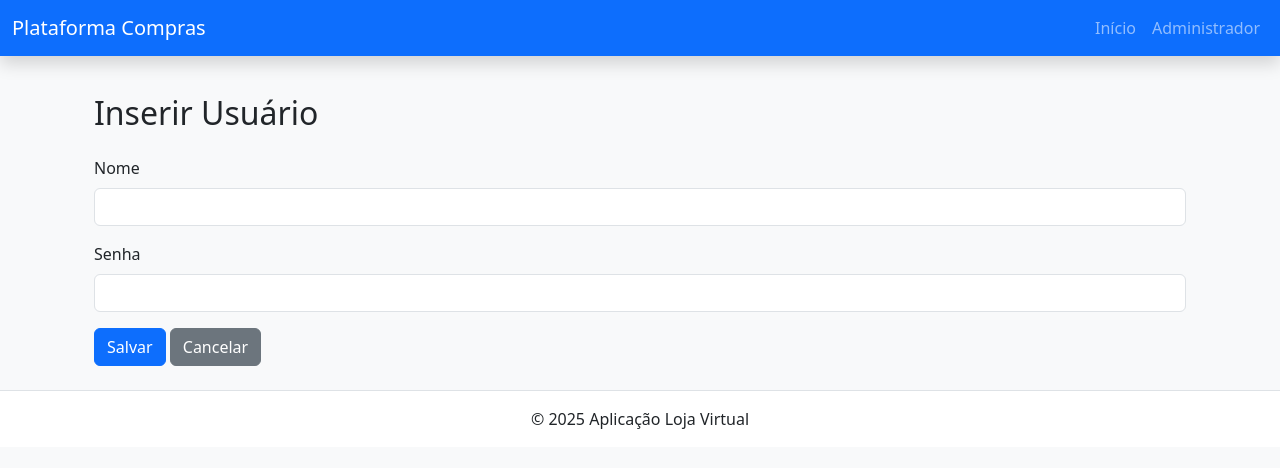
After one commit to ThaisTMartins/SuaPrimeiraPagina-Teixeira, a Django app: page /criar_usuario in a window 1280 px wide. The commit adds this page. Shown: the top 468 px of the page. Run offline with Django 5.2, Linux system fonts and the light colour scheme; a user stored in the database is signed in; some libraries are stand-ins or nearby versions.

Commit message:
Template de criação de usuário e restrição de cadastro por super admin em produto e usuário

```diff
--- a/App/admin.py
+++ b/App/admin.py
@@ -1,6 +1,5 @@
 from django.contrib import admin
-from .models import Usuario, Cliente, Produto
+from .models import Usuario, Produto
 
 admin.site.register(Usuario)
-admin.site.register(Cliente)
 admin.site.register(Produto)
--- a/App/forms.py
+++ b/App/forms.py
@@ -1,5 +1,5 @@
 from django import forms
-from .models import Cliente, Interesse, Produto
+from .models import Cliente, Interesse, Produto, Usuario
 
 class ClienteForm(forms.ModelForm):
     class Meta:
@@ -23,3 +23,8 @@ class PesquisaProdutoForm(forms.Form):
         required=False,
         widget=forms.TextInput(attrs={'class': 'form-control', 'placeholder': 'Digite o nome do produto'})
     )
+
+class UsuarioForm(forms.ModelForm):
+    class Meta:
+        model = Usuario
+        fields = ['nome', 'senha']
--- a/App/templates/App/criar_cliente.html
+++ b/App/templates/App/criar_cliente.html
@@ -1,4 +1,5 @@
 {% extends 'base.html' %}
+
 {% load widget_tweaks %}
 
 {% block title %}Dados Cliente{% endblock %}
--- /dev/null
+++ b/App/templates/App/criar_usuario.html
@@ -0,0 +1,26 @@
+{% extends 'base.html' %}
+
+{% load widget_tweaks %}
+
+{% block title %}Dados Usuário{% endblock %}
+
+{% block content %}
+<div class="container mt-4">
+    <h2 class="mb-4">Inserir Usuário</h2>
+    <form method="POST" class="needs-validation" novalidate>
+        {% csrf_token %}
+        <div class="mb-3">
+            <label for="{{ form.nome.id_for_label }}" class="form-label">Nome</label>
+            {{ form.nome|add_class:"form-control" }}
+        </div>
+
+        <div class="mb-3">
+            <label for="{{ form.senha.id_for_label }}" class="form-label">Senha</label>
+            {{ form.senha|add_class:"form-control" }}
+        </div>
+
+        <button type="submit" class="btn btn-primary">Salvar</button>
+        <a href="{% url 'lista_usuarios' %}" class="btn btn-secondary">Cancelar</a>
+    </form>
+</div>
+{% endblock %}
--- a/App/templates/App/lista_produtos_disponiveis.html
+++ b/App/templates/App/lista_produtos_disponiveis.html
@@ -27,7 +27,9 @@
     {% endif %}
 
     <div class="d-flex gap-2">
-        <a href="{% url 'criar_produto' %}" class="btn btn-success">Inserir Produto</a>
+        {% if request.user.is_authenticated and request.user.is_superuser %}
+            <a href="{% url 'criar_produto' %}" class="btn btn-success">Inserir Produto</a>
+        {% endif %}
         <a href="{% url 'home' %}" class="btn btn-primary">Voltar</a>
     </div>
 </div>
--- a/App/templates/App/lista_usuario.html
+++ b/App/templates/App/lista_usuario.html
@@ -19,6 +19,9 @@
         <p class="alert alert-warning">Nenhum usuário encontrado.</p>
     {% endif %}
     <div class="d-flex gap-2">
+        {% if request.user.is_authenticated and request.user.is_superuser %}
+            <a href="{% url 'criar_usuario' %}" class="btn btn-success">Inserir Usuário</a>
+        {% endif %}
         <a href="{% url 'home' %}" class="btn btn-primary">Voltar</a>
     </div>
 </div>
--- a/App/urls.py
+++ b/App/urls.py
@@ -1,5 +1,5 @@
 from django.urls import path, include
-from .views import lista_usuarios, lista_produtos_disponiveis, detalhe_usuarios, criar_clientes, criar_interesse, criar_produto#, pesquisa_produto
+from .views import lista_usuarios, lista_produtos_disponiveis, detalhe_usuarios, criar_clientes, criar_interesse, criar_produto, criar_usuario#, pesquisa_produto
 
 urlpatterns = [
     path('usuarios/', lista_usuarios, name = 'lista_usuarios'),
@@ -9,5 +9,6 @@ urlpatterns = [
     path('usuarios/<int:usuario_id>/criar_cliente', criar_clientes, name = 'criar_cliente'),
     path('usuarios/<int:usuario_id>/clientes/<int:cliente_id>/criar_interesse', criar_interesse, name='criar_interesse'),
     path('criar_produto', criar_produto, name='criar_produto'),
+    path('criar_usuario', criar_usuario, name= 'criar_usuario'),
     # path('pesquisa_produto', pesquisa_produto, name='pesquisa_produto'),
 ]
--- a/App/views.py
+++ b/App/views.py
@@ -1,7 +1,8 @@
 from django.shortcuts import render, get_object_or_404, redirect
 from .models import Produto, Usuario, Cliente
 from django.http import HttpResponse
-from .forms import ClienteForm, InteresseForm, ProdutoForm, PesquisaProdutoForm
+from .forms import ClienteForm, InteresseForm, ProdutoForm, PesquisaProdutoForm, UsuarioForm
+from django.contrib.auth.decorators import login_required
 
 def index(request):
     return HttpResponse("Olá, bem vindo ao APP!")
@@ -60,6 +61,7 @@ def criar_interesse(request, usuario_id, cliente_id):
         form = InteresseForm()
     return render(request, 'App/criar_interesse.html', {'form': form, 'usuario': usuario, 'cliente': cliente})  # Garante um retorno sempre
 
+@login_required
 def criar_produto(request):
     if request.method == 'POST':
         form = ProdutoForm(request.POST)
@@ -69,6 +71,17 @@ def criar_produto(request):
     else:
         form = ProdutoForm()
     return render(request, 'App/criar_produto.html', {'form': form})  # Garante um retorno sempre
+
+@login_required
+def criar_usuario(request):
+    if request.method == 'POST':
+        form = UsuarioForm(request.POST)
+        if form.is_valid():
+            form.save()
+            return redirect('lista_usuario')  # Redireciona para a lista de produtos disponíveis após salvar
+    else:
+        form = UsuarioForm()
+    return render(request, 'App/criar_usuario.html', {'form': form})  # Garante um retorno sempre
 
 # def pesquisa_produto(request):
 #     resultados = None
--- a/SuaPrimeiraPagina/settings.py
+++ b/SuaPrimeiraPagina/settings.py
@@ -28,6 +28,7 @@ DEBUG = True
 
 ALLOWED_HOSTS = []
 
+LOGIN_URL = '/accounts/login/'
 
 # Application definition
 
--- a/SuaPrimeiraPagina/urls.py
+++ b/SuaPrimeiraPagina/urls.py
@@ -21,4 +21,5 @@ urlpatterns = [
     path('admin/', admin.site.urls),
     path('', include('App.urls')),
     path('', include('home.urls')),
+    path('accounts/', include('django.contrib.auth.urls')),
 ]
--- a/home/urls.py
+++ b/home/urls.py
@@ -1,4 +1,5 @@
-from django.urls import path
+from django.urls import path, include
+from django.contrib import admin
 from . import views
 
 urlpatterns = [
```
Also changed, not shown: db.sqlite3.
